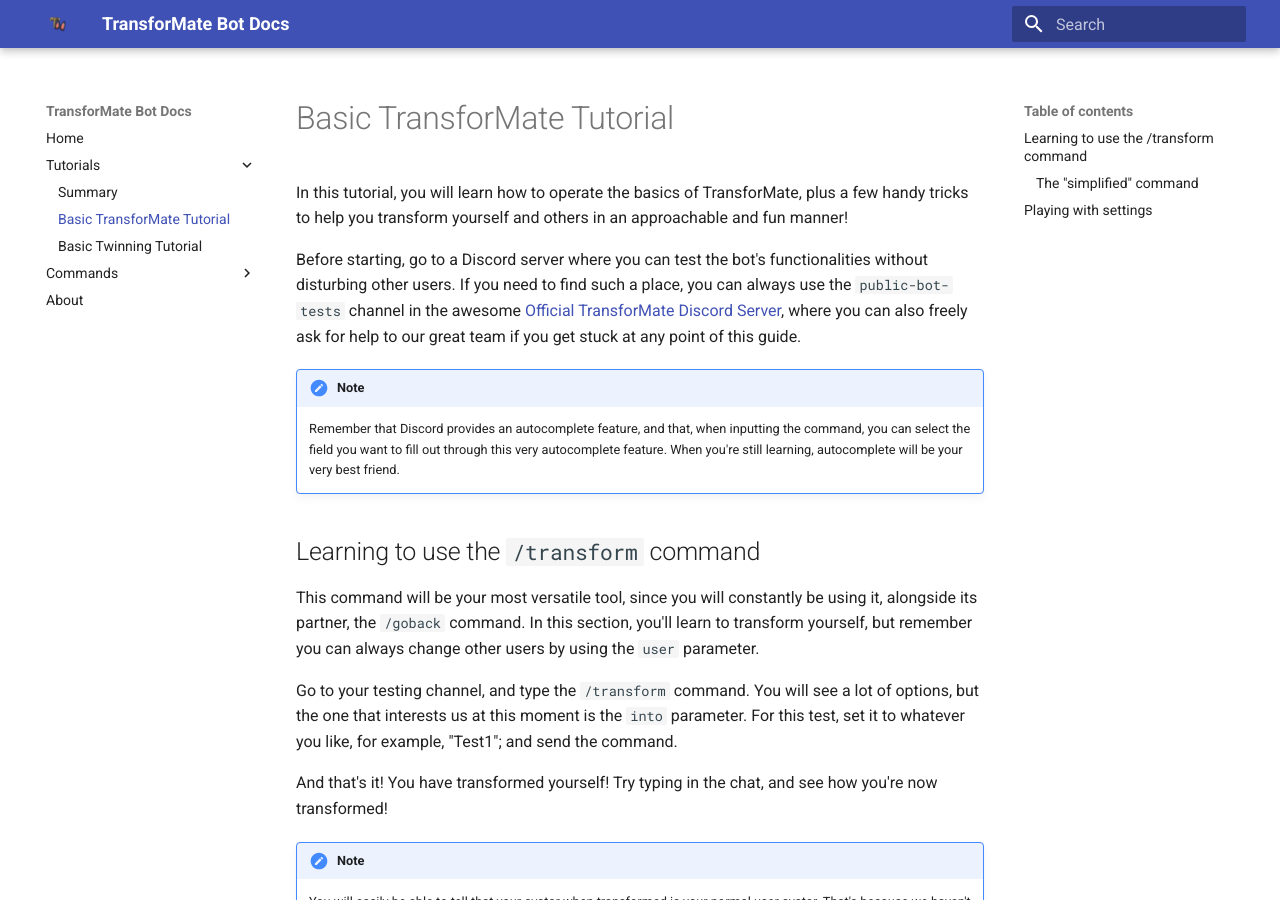
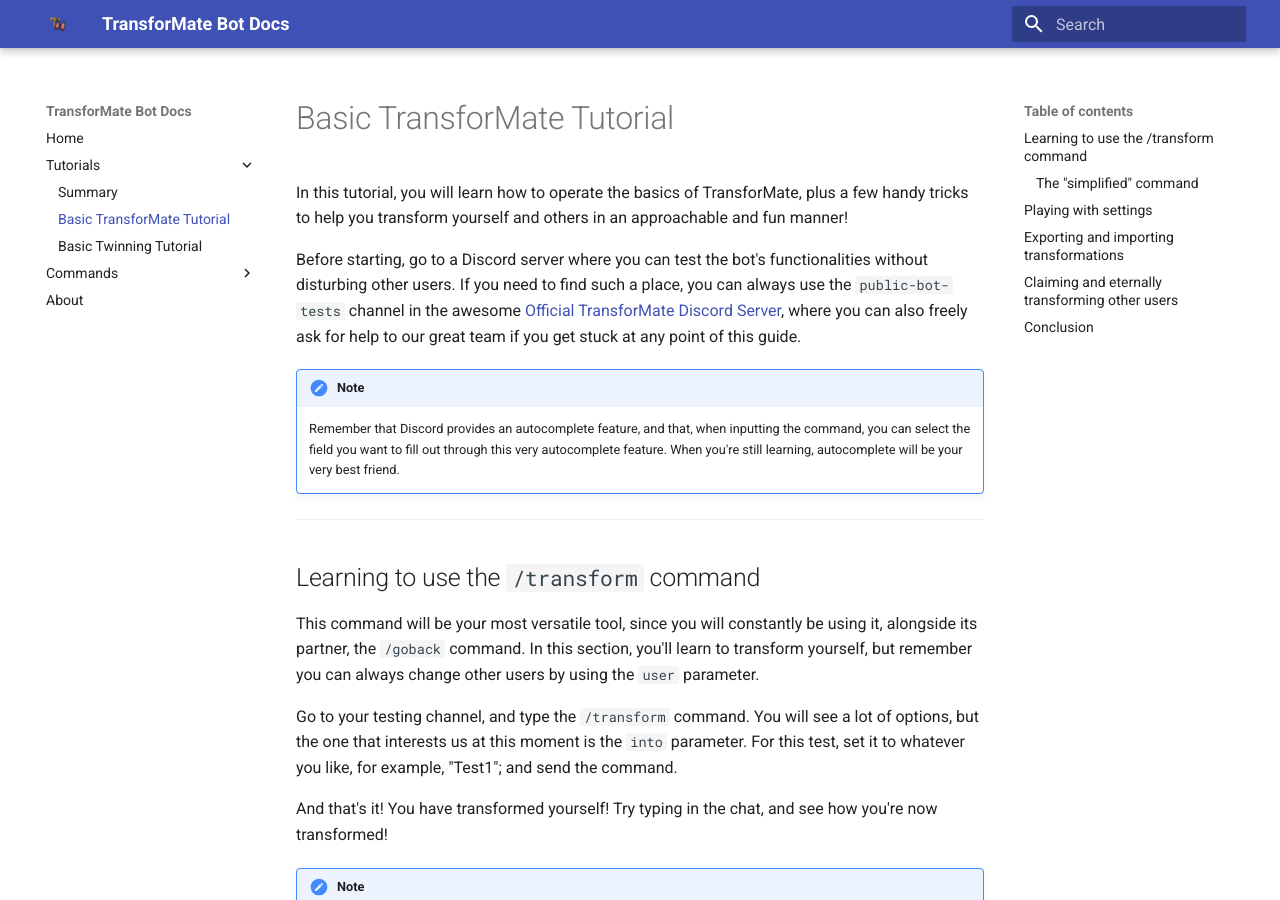
Before and after one commit to dorythecat/TransforMate, an MkDocs documentation site: the page built from docs/tutorials/basic.md, in a window 1280 px wide and 900 px high. Built offline with MkDocs 1.6.1 and Material for MkDocs 9.7.7, drawn with Linux system fonts in a browser that asks for light colours.

Commit message:
Fixed a few errors

```diff
--- a/docs/tutorials/basic.md
+++ b/docs/tutorials/basic.md
@@ -15,6 +14,8 @@
     inputting the command, you can select the field you want to fill out through
     this very autocomplete feature. When you're still learning, autocomplete will
     be your very best friend.
+
+---
 
 ## Learning to use the `/transform` command
 This command will be your most versatile tool, since you will constantly be using
@@ -177,7 +178,9 @@
     that muffles entire messages instead of words, if you want! You're free to
     experiment with the bot and learn from that! Have fun!
 
-# Exporting and importing transformations
+---
+
+## Exporting and importing transformations
 Sometimes, you make a really great transformation, and you'd like to either share
 it with your friends; or just to save it for later whilst you experiment with some
 new transformation ideas.
@@ -225,7 +228,9 @@
 give you an easy-to-copy string that you can save in your notes app or in a
 Discord channel, so it's easier to copy and use!
 
-# Claiming and eternally transforming other users
+---
+
+## Claiming and eternally transforming other users
 For this part of the tutorial, you will need a [good friend](https://xkcd.com/513/)
 to be your [test subject](https://xkcd.com/749/). Be sure they're fine with being
 claimed and eternally transformed for a few minutes so you can learn the basics of
@@ -255,7 +260,9 @@
     Remember to use `/clear eternal` and/or `/unclaim` when you are done with
     your partner, so they can be free once again.
 
-# Conclusion
+---
+
+## Conclusion
 Well, you have done great! Now you know how to use all the basic features of the
 bot! We've only really skipped two features in all of this tutorial. The first
 of these is the per-channel transformations, but you should be able to figure
```
Also changed, not shown: other parts of docs/tutorials/basic.md (+0 -1 lines).
